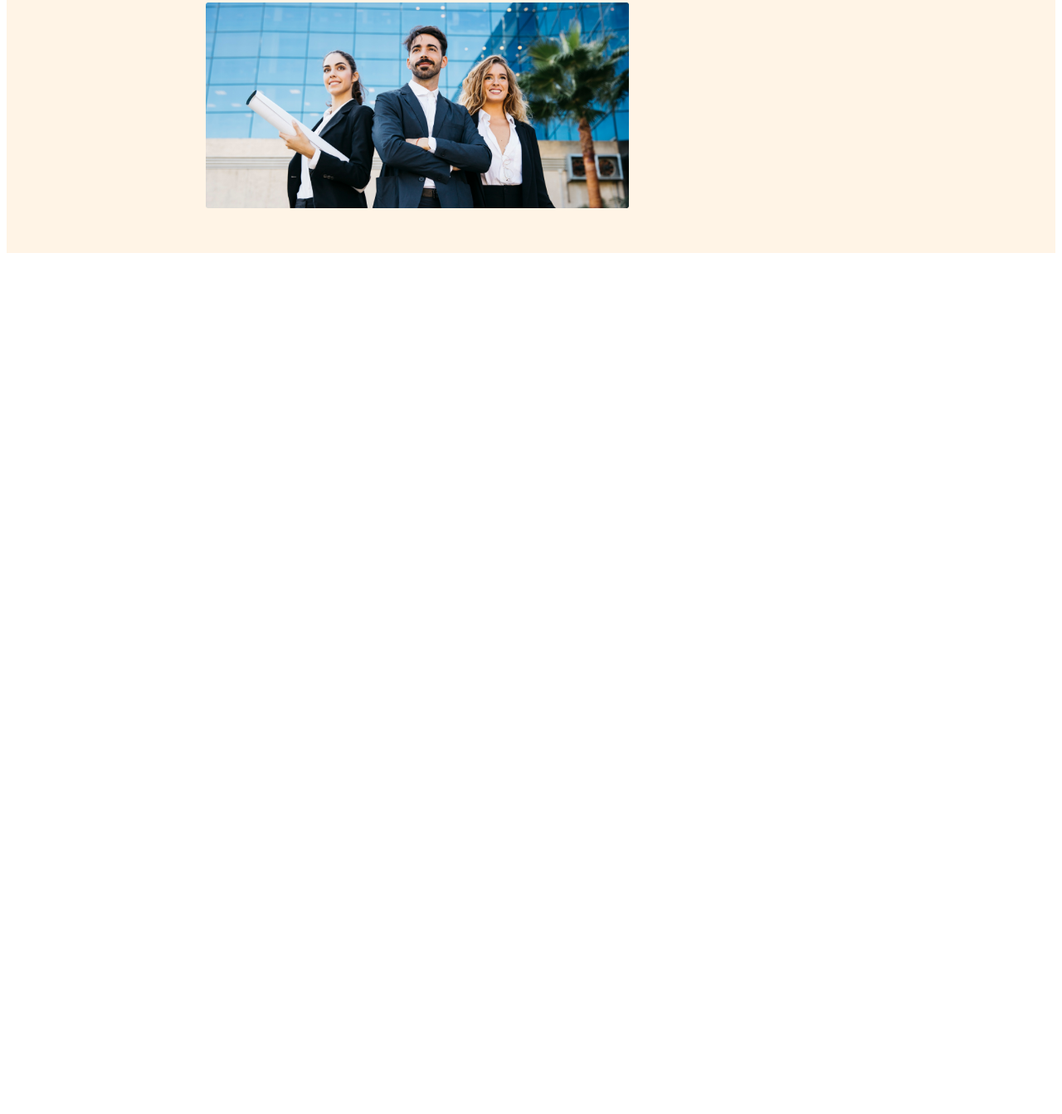
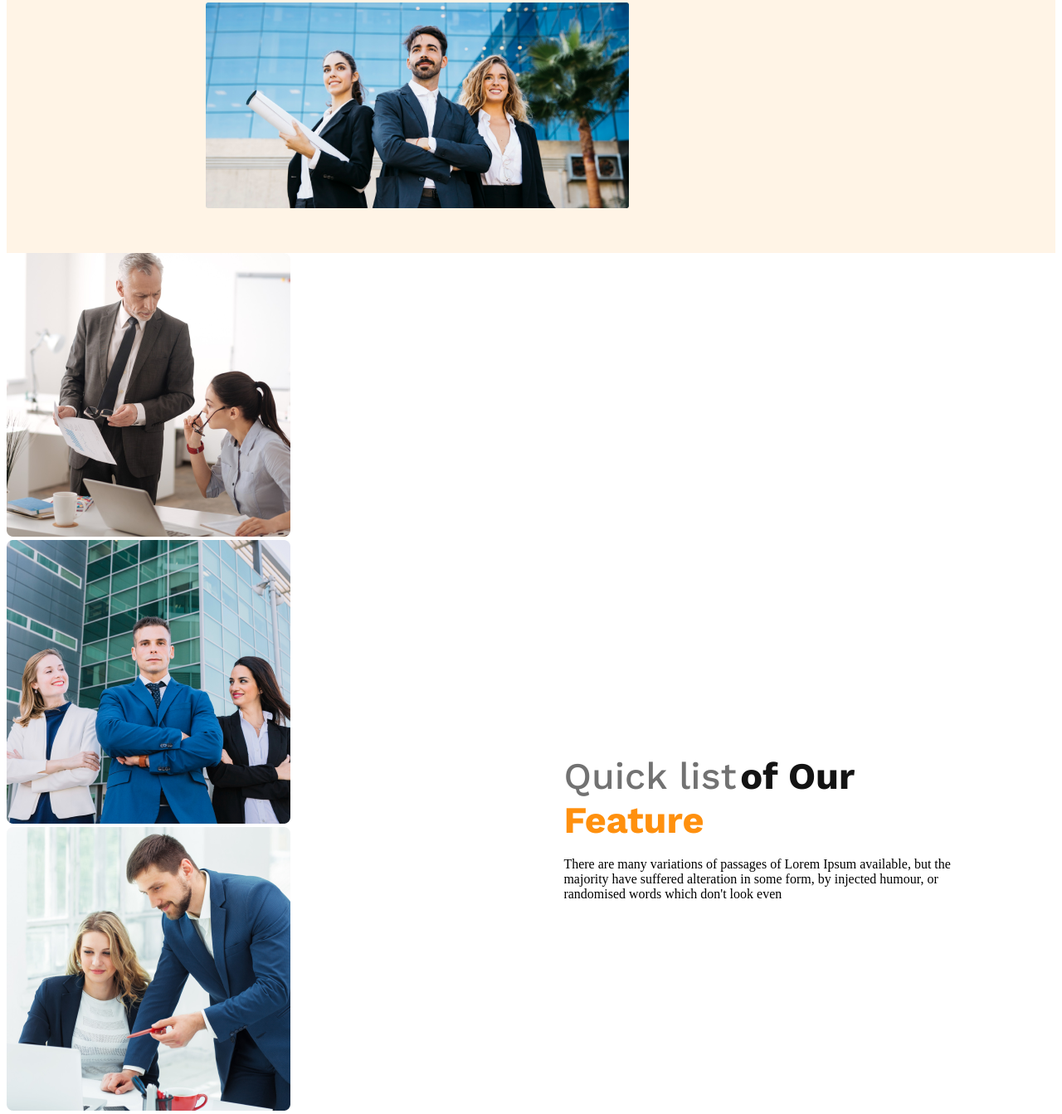
Before and after one commit to Mashnur/g3-architect-website, a plain HTML site: page index.html in a window 1280 px wide. Shown: the part 1412-2755 px from the top of the page at 83% size. Before the commit the page ends 1725 px from the top, so only its background shows below. Drawn offline with nearby package versions, Linux system fonts and the light colour scheme.

Commit message:
feture content added

```diff
--- a/index.html
+++ b/index.html
@@ -36,6 +36,19 @@
 
     </header>
     <main>
+        <!-- Team section -->
+        <section class="teams-container">
+            <div class ="teams-img -container">
+                <img src="images/team1.png" alt=""><img src="images/team2.png" alt=""><img src="images/team3.png" alt=""><img src="images/team4.png" alt="">
+
+
+            </div>
+            <div class="teams-content">
+                <h3 class="teams-title"><span class="Quick-list">Quick list</span> <span class="our">of Our</span> <span class ="feature">Feature</span></h3>
+                <p class="teams-discription">There are many variations of passages of Lorem Ipsum available, but the majority have suffered alteration in some form, by injected humour, or randomised words which don't look even</p>
+
+            </div>
+        </section>
 
     </main>
     <footer>
--- a/styles/architect.css
+++ b/styles/architect.css
@@ -50,6 +50,43 @@ nav li a {
     margin-top: 20px;
     width: 65%
 }
+.teams-container{
+    display: flex;
+    align-items: center;
+}
+.teams-img-container{
+    display: grid;
+    grid-template-columns: repeat(2,1fr);
+    gap: 1.5rem;
+}
+.teams-content{
+    padding-right: 70px;
+    padding-left: 70px;
+}
+.teams-title .Quick-list{
+    color: var(--Dark-03, #727272);
+font-family: Work Sans;
+font-size: 45px;
+font-style: normal;
+font-weight: 500;
+line-height: normal;
+}
+.teams-title .our{
+    color: var(--Dark-01, #131313);
+font-family: Work Sans;
+font-size: 45px;
+font-style: normal;
+font-weight: 700;
+line-height: normal;
+}
+.teams-title .feature{
+    color: #FF900E;
+font-family: Work Sans;
+font-size: 45px;
+font-style: normal;
+font-weight: 700;
+line-height: normal;
+}
 
 /* responsive media query */
 @media screen and (max-width:576px){
```
